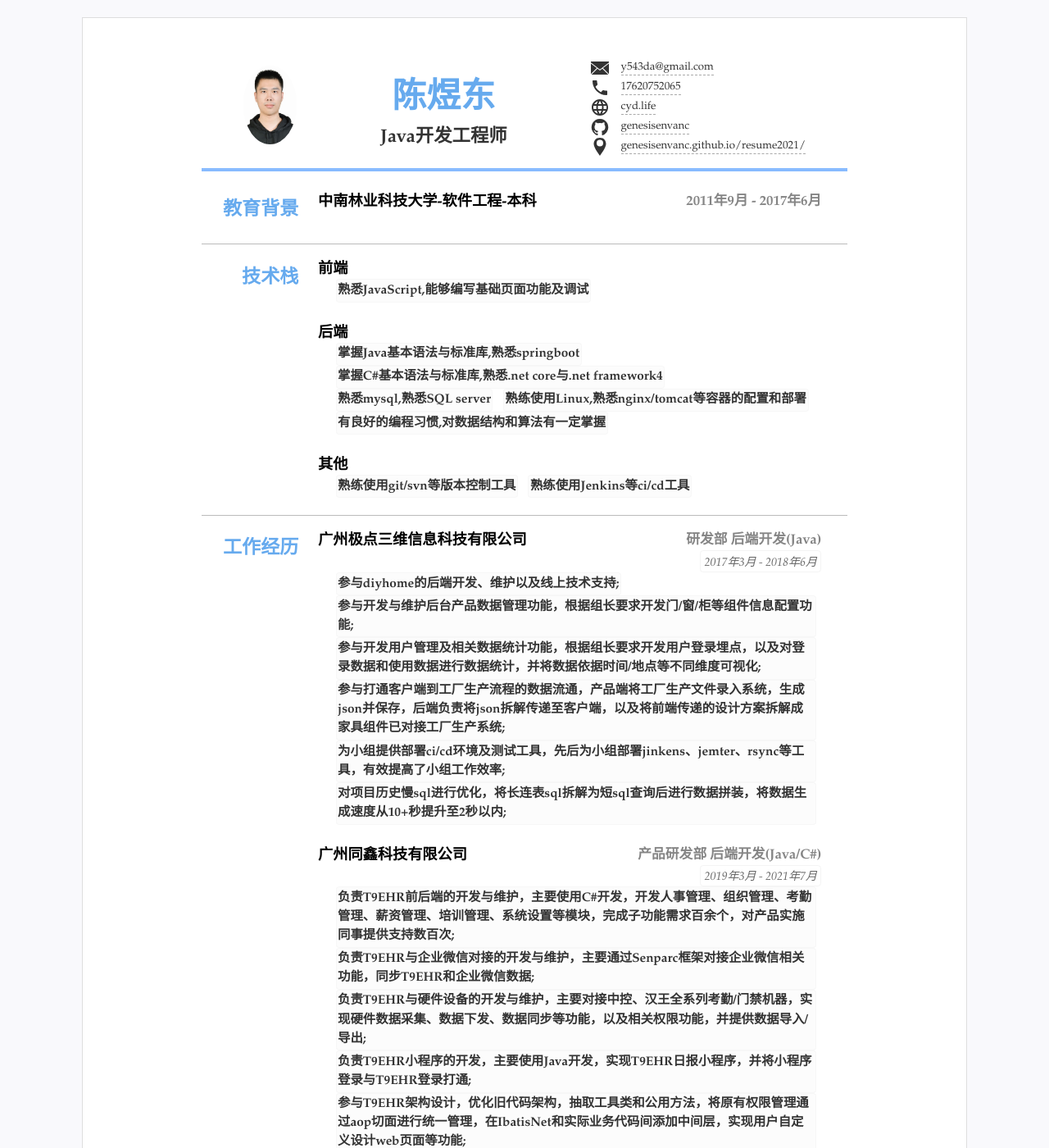
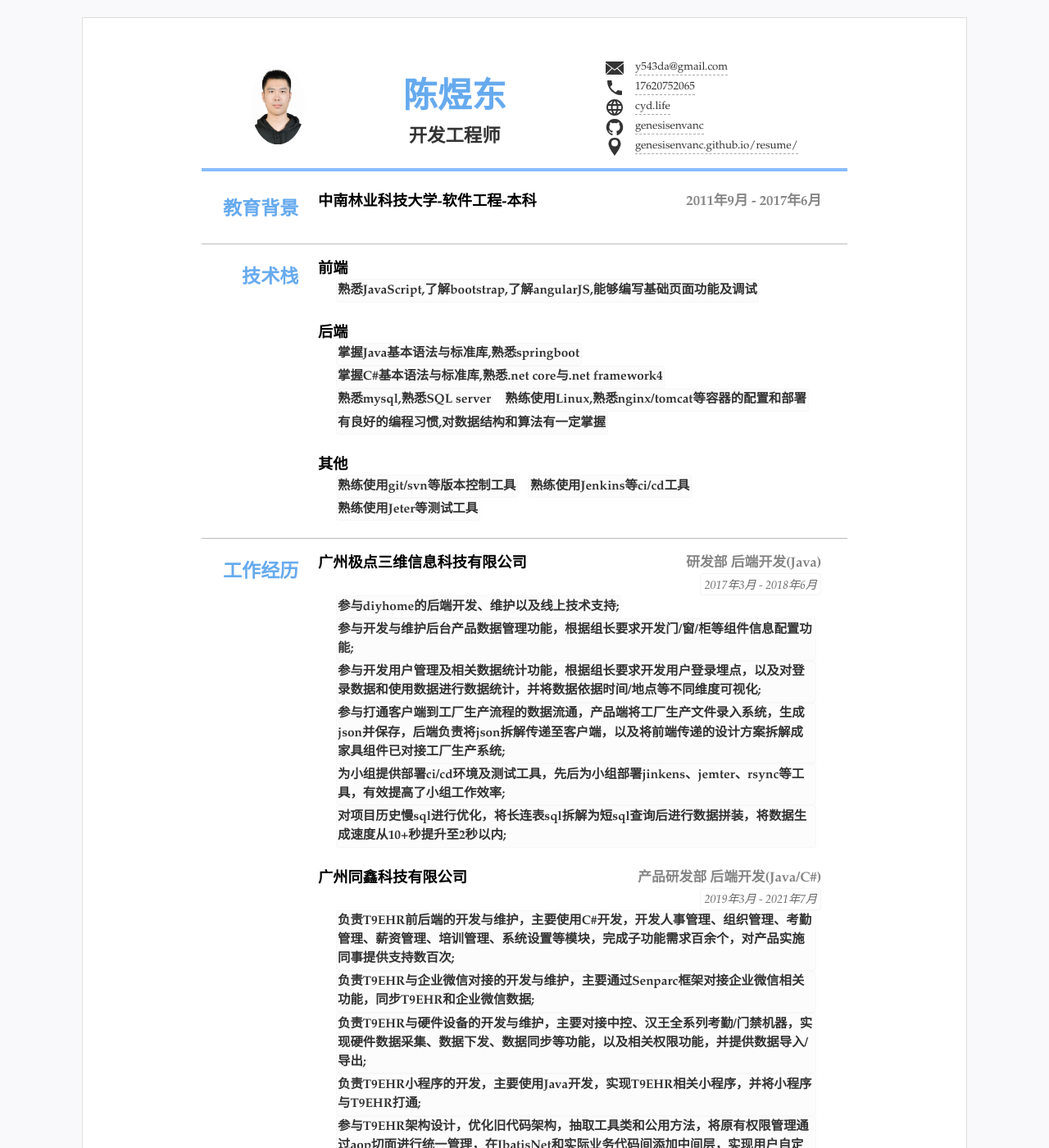
Before and after one commit to 0kestrel/resume2021, a Jekyll site: the page built from index.html, in a window 1280 px wide and 1400 px high. Shown: the whole window at 82% size. Built offline with Jekyll 4.4.1, drawn with Linux system fonts in a browser that asks for light colours.

Commit message:
Update resume.yml

```diff
--- a/_data/resume.yml
+++ b/_data/resume.yml
@@ -4,7 +4,7 @@
 title: "简历"
 lang: "zh" #语言设置 zh表示中文 en 表示英语
 name: "陈煜东"
-jobtitle: "Java开发工程师" #可空不显示
+jobtitle: "开发工程师" #可空不显示
 photo: "assets/img/photo.jpg" #照片可空，不显示
 
 #个人信息
@@ -22,8 +22,8 @@ contact: #联系方式连接等3~5行
   href: 'https://github.com/genesisenvanc'
   icon: "icons/github.svg"
   attr: 'target="_blank"' #新标签页打开
-- text: "genesisenvanc.github.io/resume2021/"
-  href: "https://genesisenvanc.github.io/resume2021/"
+- text: "genesisenvanc.github.io/resume/"
+  href: "https://genesisenvanc.github.io/resume/"
   icon: "icons/location.svg"
 
 #下面是主体内容
@@ -41,7 +41,7 @@ main: #主要内容，
   content:
   - title: 前端
     items: #itmems 可以小块的方式显示
-    - 熟悉JavaScript,能够编写基础页面功能及调试
+    - 熟悉JavaScript,了解bootstrap,了解angularJS,能够编写基础页面功能及调试
   - title: 后端
     items:
     - 掌握Java基本语法与标准库,熟悉springboot
@@ -53,6 +53,7 @@ main: #主要内容，
     items:
     - 熟练使用git/svn等版本控制工具
     - 熟练使用Jenkins等ci/cd工具
+    - 熟练使用Jeter等测试工具
 
 - type: experience1
   name: 工作经历
@@ -77,7 +78,7 @@ main: #主要内容，
     - 负责T9EHR前后端的开发与维护，主要使用C#开发，开发人事管理、组织管理、考勤管理、薪资管理、培训管理、系统设置等模块，完成子功能需求百余个，对产品实施同事提供支持数百次;
     - 负责T9EHR与企业微信对接的开发与维护，主要通过Senparc框架对接企业微信相关功能，同步T9EHR和企业微信数据;
     - 负责T9EHR与硬件设备的开发与维护，主要对接中控、汉王全系列考勤/门禁机器，实现硬件数据采集、数据下发、数据同步等功能，以及相关权限功能，并提供数据导入/导出;
-    - 负责T9EHR小程序的开发，主要使用Java开发，实现T9EHR日报小程序，并将小程序登录与T9EHR登录打通;
+    - 负责T9EHR小程序的开发，主要使用Java开发，实现T9EHR相关小程序，并将小程序与T9EHR打通;
     - 参与T9EHR架构设计，优化旧代码架构，抽取工具类和公用方法，将原有权限管理通过aop切面进行统一管理，在IbatisNet和实际业务代码间添加中间层，实现用户自定义设计web页面等功能;
     - 负责维护T8EHR项目，本项目是DevExpress框架下开发的桌面端应用，主要进行维护和轻量功能开发;
 
```
